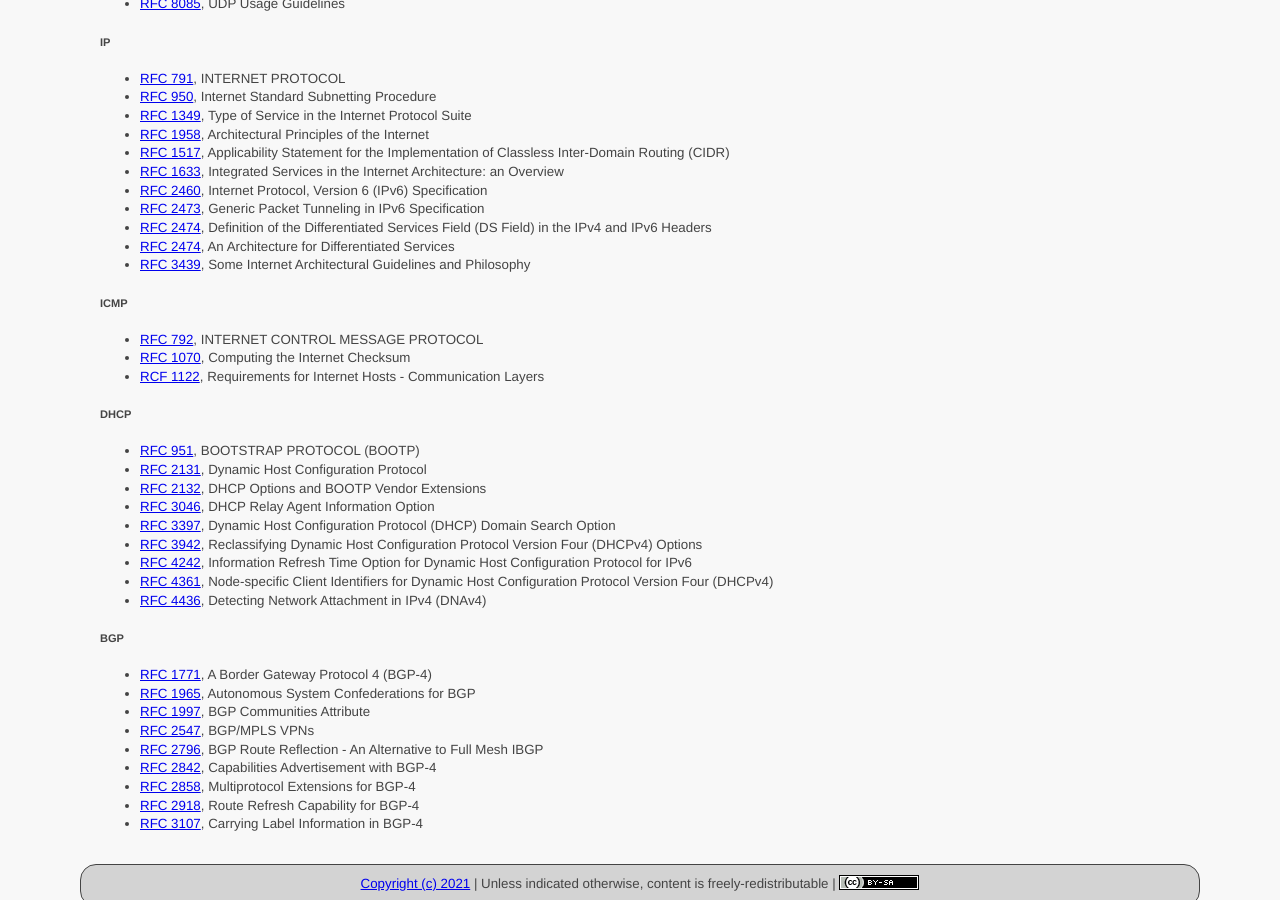
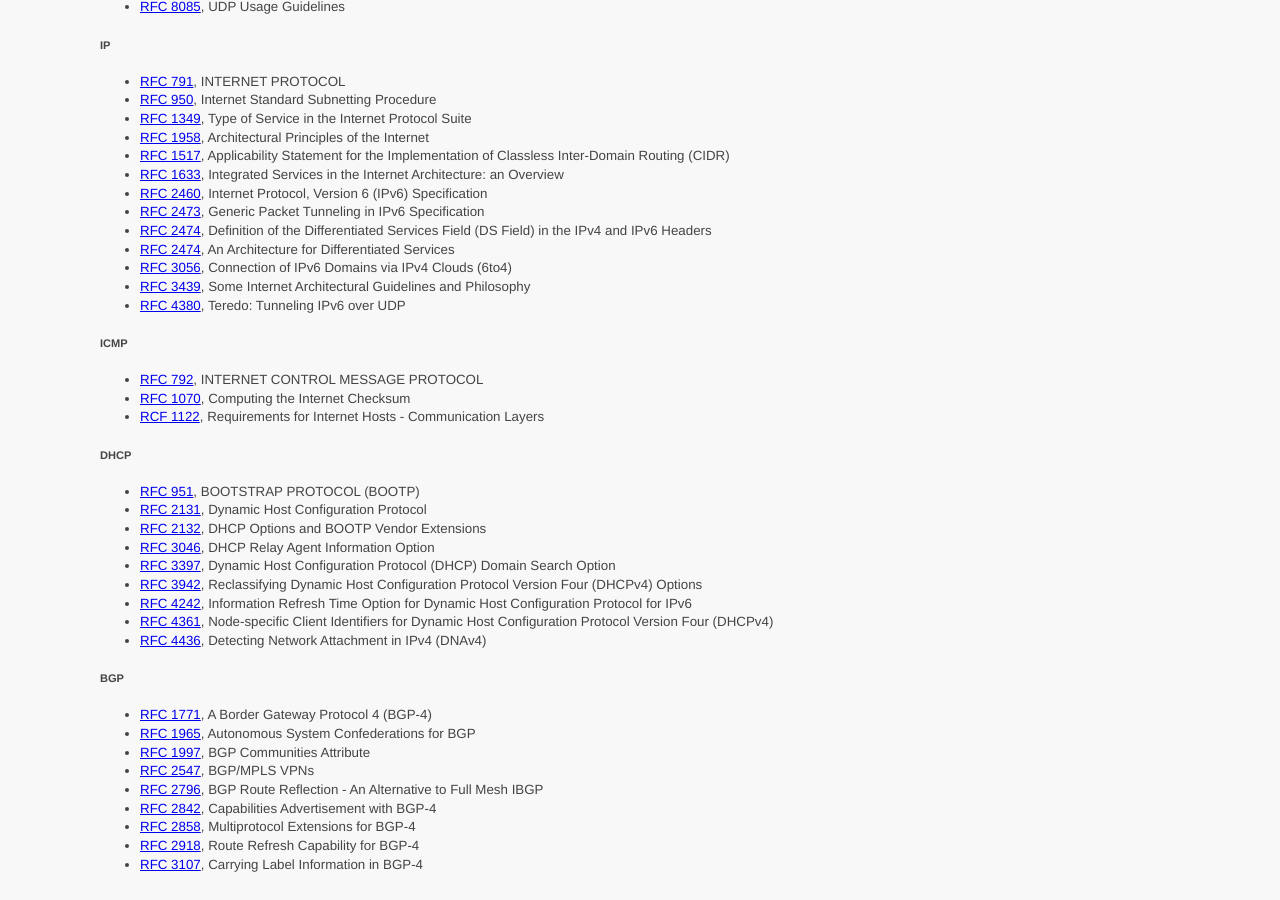
Before and after one commit to ycpcs/cs330-fall2021, a Jekyll site: the page built from resources/index.md, in a window 1280 px wide and 900 px high, scrolled down 3415 px. Built offline with Jekyll 4.4.1, drawn with Linux system fonts in a browser that asks for light colours.

Commit message:
add ipv6 tunneling

```diff
--- a/resources/index.md
+++ b/resources/index.md
@@ -137,10 +137,10 @@ Technical Documentation
   - [RFC 5321](https://tools.ietf.org/html/rfc5321), Simple Mail Transfer Protocol
   - [RFC 6531](https://tools.ietf.org/html/rfc6531), SMTP: Extension for Internationalized Email Addresses
 
-#### IMAP
+##### IMAP
   - [RFC 3501](https://tools.ietf.org/html/rfc3501), IMAP version 4 revision 1
 
-#### POP3
+##### POP3
   - [RFC 1939](https://tools.ietf.org/html/rfc1939), Post Office Protocol - Version 3
 
 ##### DNS
@@ -192,7 +192,9 @@ Technical Documentation
   - [RFC 2473](https://tools.ietf.org/html/rfc2473), Generic Packet Tunneling in IPv6 Specification
   - [RFC 2474](https://tools.ietf.org/html/rfc2474), Definition of the Differentiated Services Field (DS Field) in the IPv4 and IPv6 Headers
   - [RFC 2474](https://tools.ietf.org/html/rfc2475), An Architecture for Differentiated Services
+  - [RFC 3056](https://tools.ietf.org/html/rfc3056), Connection of IPv6 Domains via IPv4 Clouds (6to4)
   - [RFC 3439](https://tools.ietf.org/html/rfc3439), Some Internet Architectural Guidelines and Philosophy
+  - [RFC 4380](https://tools.ietf.org/html/rfc4380), Teredo: Tunneling IPv6 over UDP
 
 ##### ICMP
   - [RFC 792](https://tools.ietf.org/html/rfc792), INTERNET CONTROL MESSAGE PROTOCOL
```
